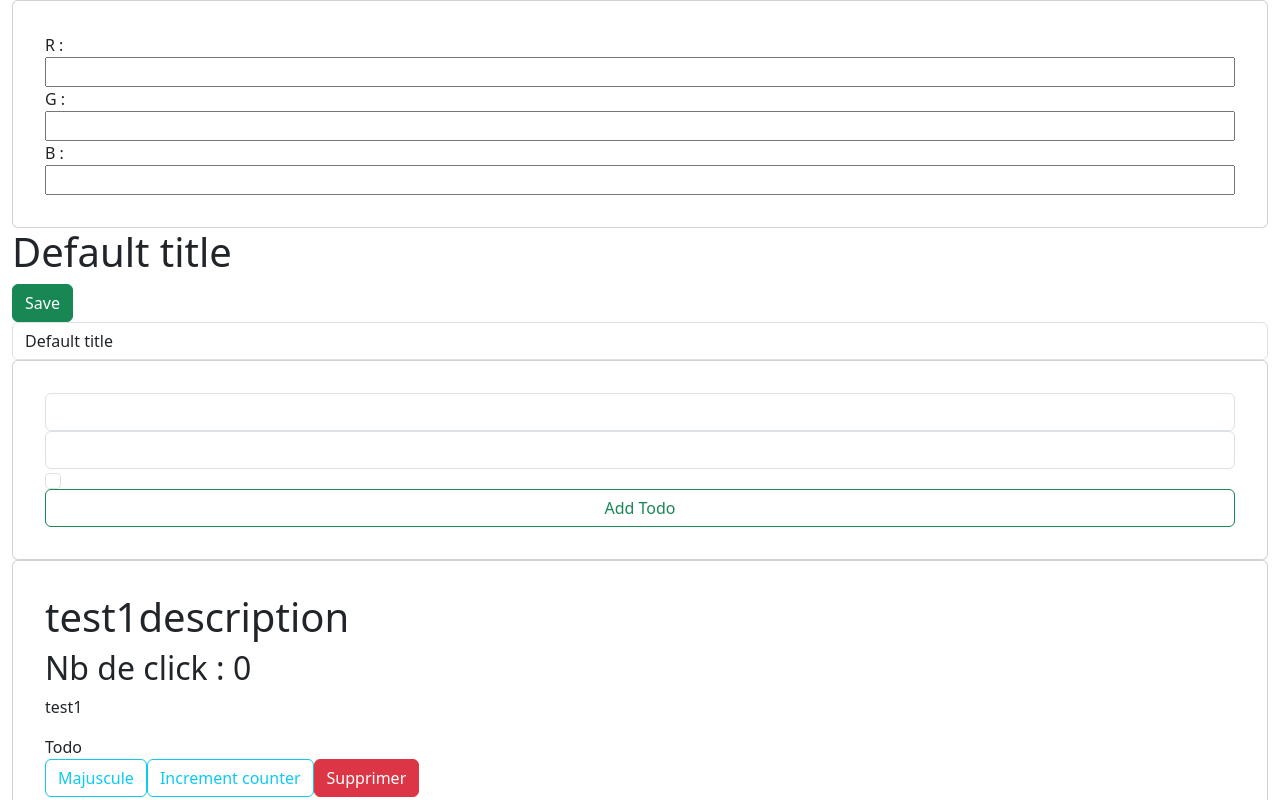
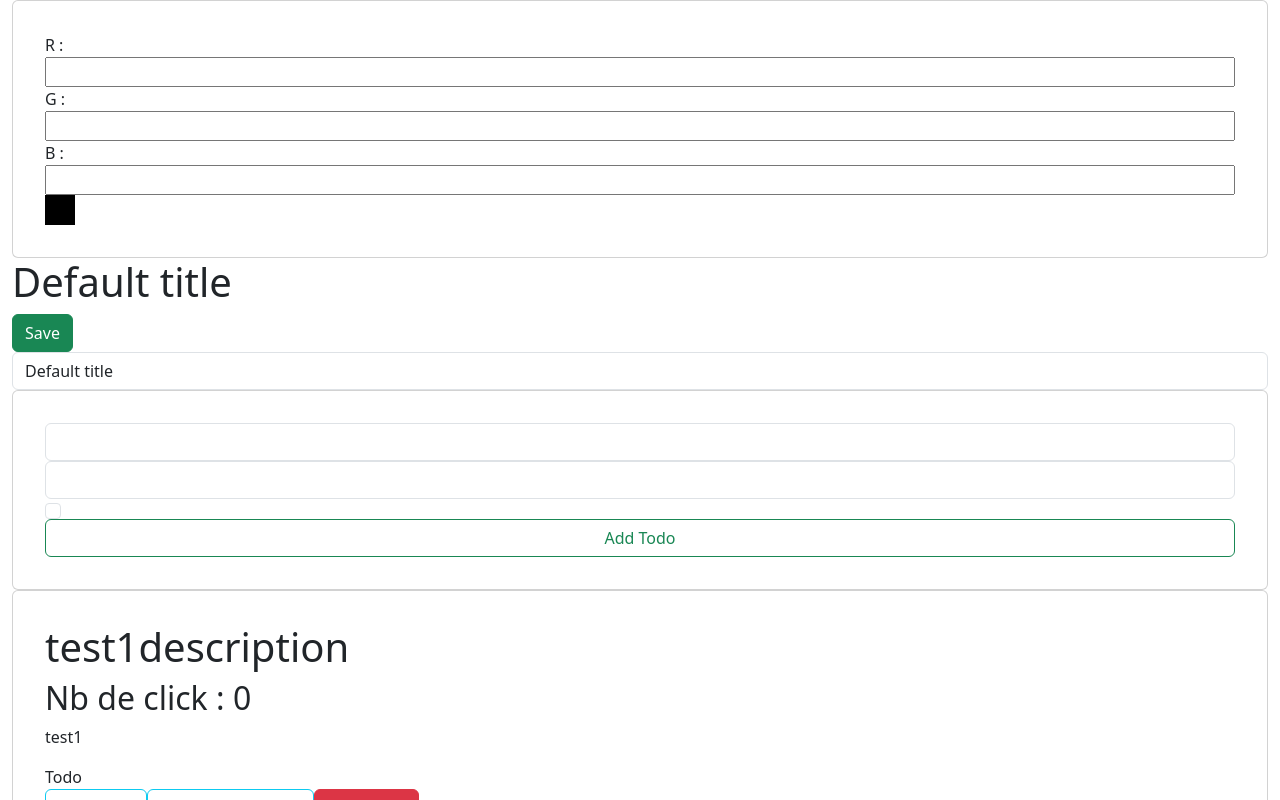
Before and after one commit to sbailleul/react-lesson, a React (Vite) app: page / in a window 1280 px wide. Shown: the top 800 px of the page. Built offline with nearby package versions, Linux system fonts and the light colour scheme.

Commit message:
feat(rgbColor): Display color from color picker

```diff
--- a/src/ColorPicker.tsx
+++ b/src/ColorPicker.tsx
@@ -13,7 +13,7 @@ export function ColorPicker() {
           setColor({ ...color, r: parseInt(e.target.value) });
         }}
       />
-        <label htmlFor="r-color">G : </label>
+      <label htmlFor="r-color">G : </label>
       <input
         id="r-color"
         type="number"
@@ -21,7 +21,7 @@ export function ColorPicker() {
           setColor({ ...color, g: parseInt(e.target.value) });
         }}
       />
-        <label htmlFor="r-color">B : </label>
+      <label htmlFor="r-color">B : </label>
       <input
         id="r-color"
         type="number"
@@ -29,7 +29,13 @@ export function ColorPicker() {
           setColor({ ...color, b: parseInt(e.target.value) });
         }}
       />
-      {/* <span style={{}}></span> */}
+      <span
+        style={{
+          width: 30,
+          height: 30,
+          backgroundColor: `rgb(${color.r},${color.g},${color.b})`,
+        }}
+      ></span>
     </div>
   );
 }
```
